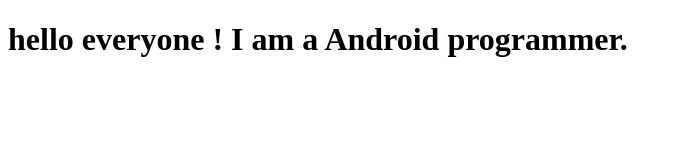
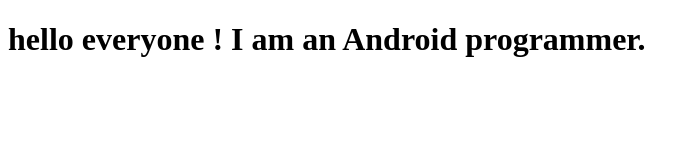
Before and after one commit to smallstrong0/smallstrong0.github.io, a plain HTML site: page index.html in a window 1280 px wide. Shown: the whole page, without its empty margins (0-698 px from the left). Drawn offline with Linux system fonts and the light colour scheme.

Commit message:
Update index.html

```diff
--- a/index.html
+++ b/index.html
@@ -1,6 +1,6 @@
 <!DOCTYPE html>
 <html>
 <body>
-<h1>hello  everyone ! I am a Android programmer.</h1>
+<h1>hello  everyone ! I am an Android programmer.</h1>
 </body>
 </html>
```
